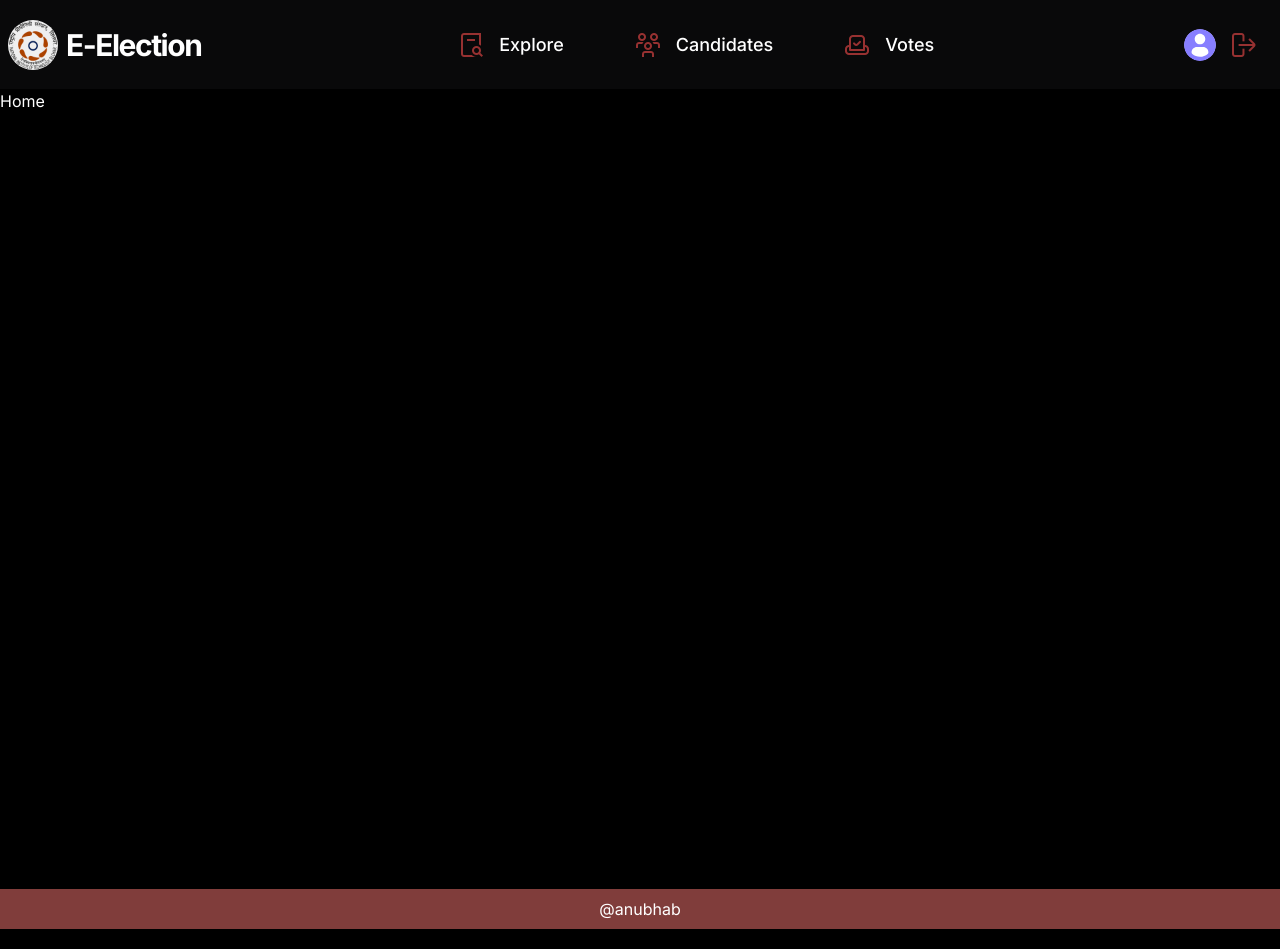
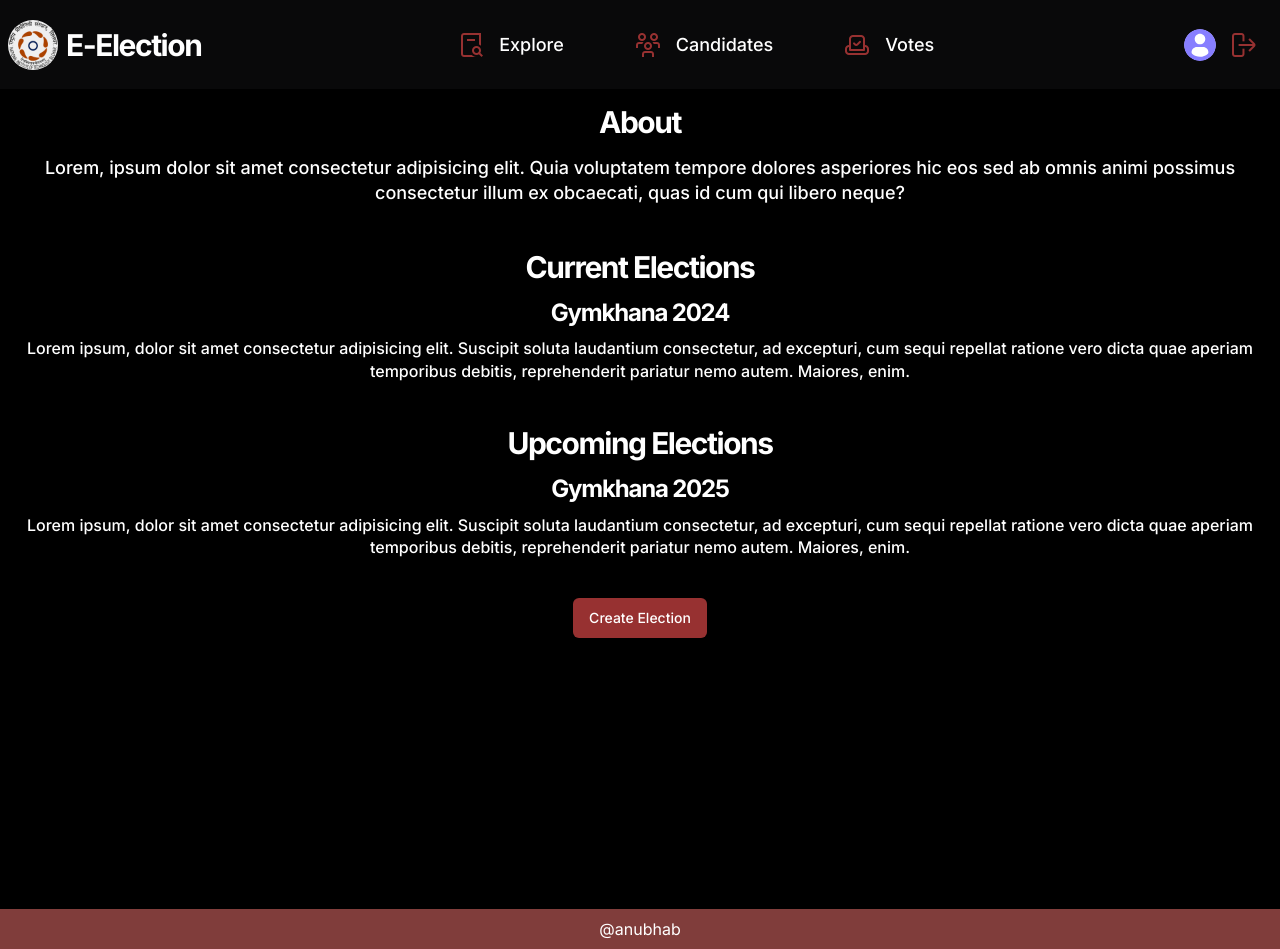
Before and after one commit to anybub/intern-frontend, a React (Vite) app: page / in a window 1280 px wide. Built offline with nearby package versions, Linux system fonts and the light colour scheme.

Commit message:
change in home page

```diff
--- a/package.json
+++ b/package.json
@@ -13,6 +13,7 @@
     "@hookform/resolvers": "^3.6.0",
     "@radix-ui/react-label": "^2.1.0",
     "@radix-ui/react-slot": "^1.1.0",
+    "@types/react-slick": "^0.23.13",
     "class-variance-authority": "^0.7.0",
     "clsx": "^2.1.1",
     "lucide-react": "^0.397.0",
@@ -20,6 +21,8 @@
     "react-dom": "^18.3.1",
     "react-hook-form": "^7.52.0",
     "react-router-dom": "^6.24.0",
+    "react-slick": "^0.30.2",
+    "slick-carousel": "^1.8.1",
     "tailwind-merge": "^2.3.0",
     "zod": "^3.23.8"
   },
--- a/src/_root/RootLayout.tsx
+++ b/src/_root/RootLayout.tsx
@@ -12,7 +12,7 @@ const RootLayout = () => {
       </section>
 
       {/* <Bottombar /> */}
-      <footer className="z-50 flex-center bg-primary-600 py-2">@anubhab</footer>
+      <footer className="z-50 flex-center bg-primary-600 mt-5 py-2">@anubhab</footer>
     </div>
   )
 }
--- a/src/_root/pages/Home.tsx
+++ b/src/_root/pages/Home.tsx
@@ -1,6 +1,31 @@
+import { Button } from "@/components/ui/button"
+import { Link } from "react-router-dom"
+
 const Home = () => {
   return (
-    <div>Home</div>
+    <div className="">
+    <div className="flex flex-col text-center gap-10">
+      <div>
+        <h2 className="h2-bold p-3">About</h2>
+        <p className="px-4 body-medium">Lorem, ipsum dolor sit amet consectetur adipisicing elit. Quia voluptatem tempore dolores asperiores hic eos sed ab omnis animi possimus consectetur illum ex obcaecati, quas id cum qui libero neque?</p>
+      </div>
+      <div>
+        <h2 className="h2-bold">Current Elections</h2>
+      <Link to="/elections">
+        <h4 className="h3-bold p-2">Gymkhana 2024</h4>
+        <p className="base-medium px-4">Lorem ipsum, dolor sit amet consectetur adipisicing elit. Suscipit soluta laudantium consectetur, ad excepturi, cum sequi repellat ratione vero dicta quae aperiam temporibus debitis, reprehenderit pariatur nemo autem. Maiores, enim.</p>
+      </Link>
+      </div>
+      <div className="">
+        <h2 className="h2-bold">Upcoming Elections</h2>
+        <h4 className="h3-bold p-2">Gymkhana 2025</h4>
+        <p className="base-medium px-4">Lorem ipsum, dolor sit amet consectetur adipisicing elit. Suscipit soluta laudantium consectetur, ad excepturi, cum sequi repellat ratione vero dicta quae aperiam temporibus debitis, reprehenderit pariatur nemo autem. Maiores, enim.</p>
+      </div>
+      </div>
+      <div className="flex justify-center mt-10">
+      <Button className="shad-button_primary">Create Election</Button>
+      </div>
+      </div>
   )
 }
 
--- /dev/null
+++ b/src/components/shared/HeroSlider.tsx
@@ -0,0 +1,64 @@
+import React from 'react';
+import Slider from 'react-slick';
+
+interface Slide {
+  id: number;
+  image: string;
+  title: string;
+  description: string;
+}
+
+const slides: Slide[] = [
+  {
+    id: 1,
+    image: 'public/assets/National_Institute_Of_Technology_Silchar_Logo.png',
+    title: 'Slide 1 Title',
+    description: 'Slide 1 Description',
+  },
+  {
+    id: 2,
+    image: 'public/assets/National_Institute_Of_Technology_Silchar_Logo.png',
+    title: 'Slide 2 Title',
+    description: 'Slide 2 Description',
+  },
+  {
+    id: 3,
+    image: 'public/assets/National_Institute_Of_Technology_Silchar_Logo.png',
+    title: 'Slide 3 Title',
+    description: 'Slide 3 Description',
+  },
+];
+
+const HeroSlider: React.FC = () => {
+  const settings = {
+    dots: true,
+    infinite: true,
+    speed: 500,
+    slidesToShow: 1,
+    slidesToScroll: 1,
+    autoplay: true,
+    autoplaySpeed: 3000,
+  };
+
+  return (
+    <div className="max-w-screen-xl mx-auto">
+      <Slider {...settings}>
+        {slides.map((slide) => (
+          <div key={slide.id} className="relative h-96 flex items-center justify-center">
+            <div
+              className="w-full h-full bg-cover bg-center"
+              style={{ backgroundImage: `url(${slide.image})` }}
+            >
+              <div className="absolute inset-0 bg-black bg-opacity-50 flex flex-col items-start justify-center p-8 text-white">
+                <h2 className="text-4xl font-bold mb-2">{slide.title}</h2>
+                <p className="text-lg">{slide.description}</p>
+              </div>
+            </div>
+          </div>
+        ))}
+      </Slider>
+    </div>
+  );
+};
+
+export default HeroSlider;
--- a/src/index.css
+++ b/src/index.css
@@ -3,6 +3,9 @@
 @tailwind base;
 @tailwind components;
 @tailwind utilities;
+@import "~slick-carousel/slick/slick.css";
+@import "~slick-carousel/slick/slick-theme.css";
+
 
 @layer base {
   * {
```
Also changed, not shown: 1 other file (tests, documents, lock files or other folders).
